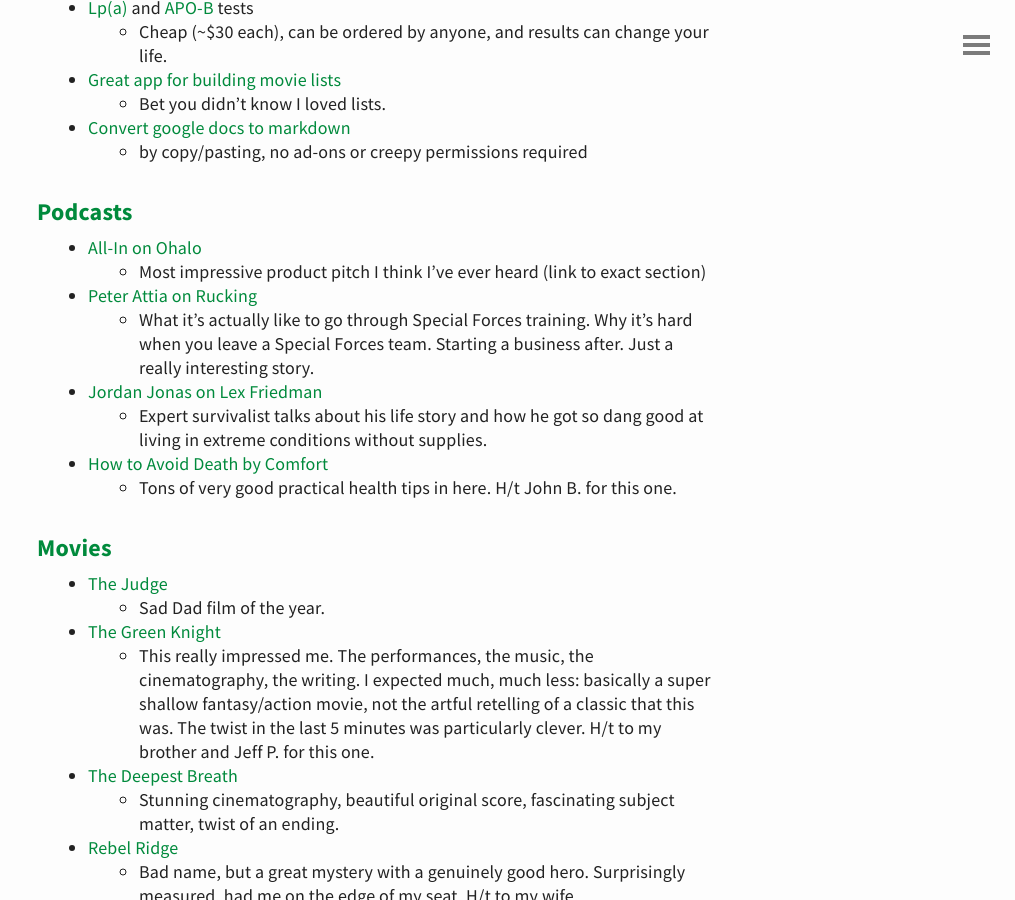
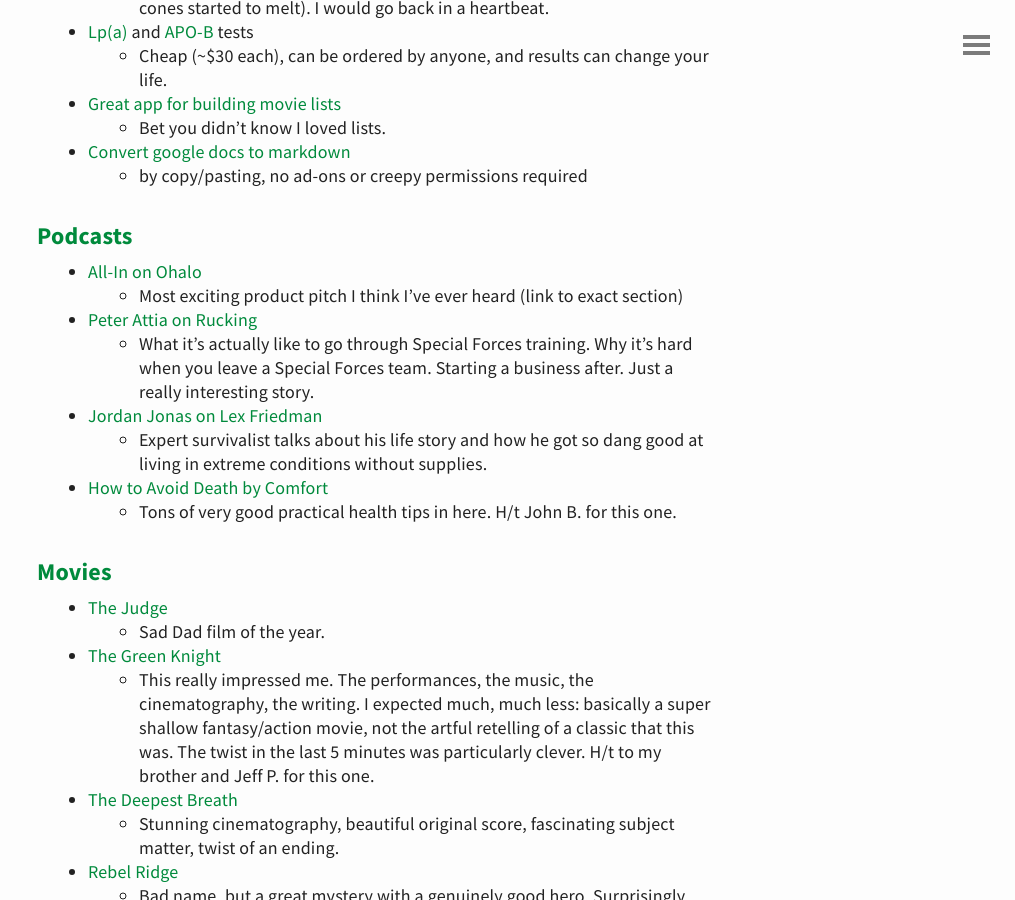
Before and after one commit to davidlaprade/davidlaprade.github.io, a Jekyll site: the page built from _posts/2024-12-31-the-best-of-2024.md, in a window 1280 px wide and 900 px high, scrolled down 2550 px. Shown: the whole window, without its empty margins (265-1280 px from the left). Built offline with Jekyll 4.4.1, drawn with Linux system fonts in a browser that asks for light colours; some of the changed text lies outside the part shown.

```diff
--- a/_posts/2024-12-31-the-best-of-2024.md
+++ b/_posts/2024-12-31-the-best-of-2024.md
@@ -81,7 +84,7 @@ Previous best-of posts are [available here](/tags/#best-of).
 
 ### Podcasts
 - [All-In on Ohalo](https://youtu.be/vDr1983LIuo?feature=shared&t=2423)
-  - Most impressive product pitch I think I've ever heard (link to exact section)
+  - Most exciting product pitch I think I've ever heard (link to exact section)
 - [Peter Attia on Rucking](https://open.spotify.com/episode/5XeJSgThMQK8yPz81VyVdx)
   - What it’s actually like to go through Special Forces training. Why it’s hard when you leave a Special Forces team. Starting a business after. Just a really interesting story.
 - [Jordan Jonas on Lex Friedman](https://lexfridman.com/jordan-jonas/)
```
Also changed, not shown: other parts of _posts/2024-12-31-the-best-of-2024.md (+3 -0 lines).
